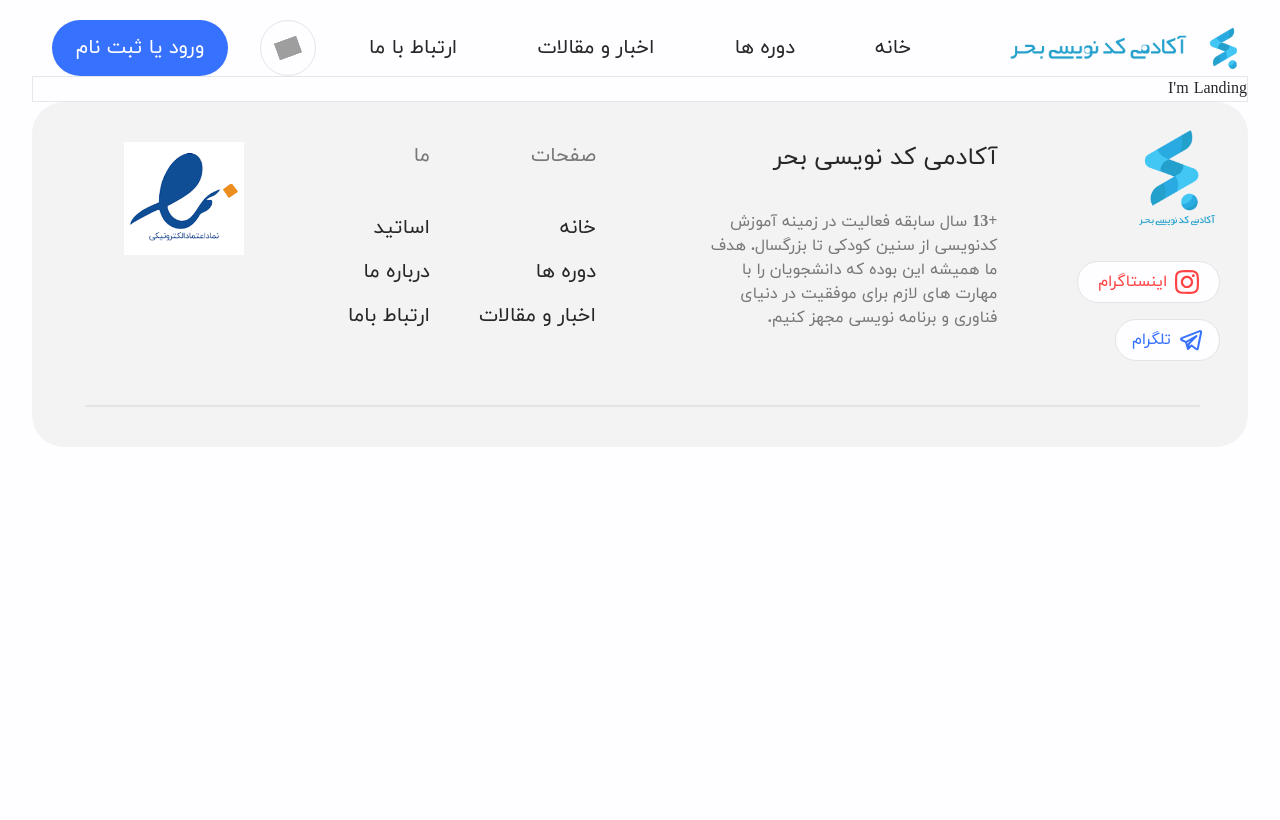
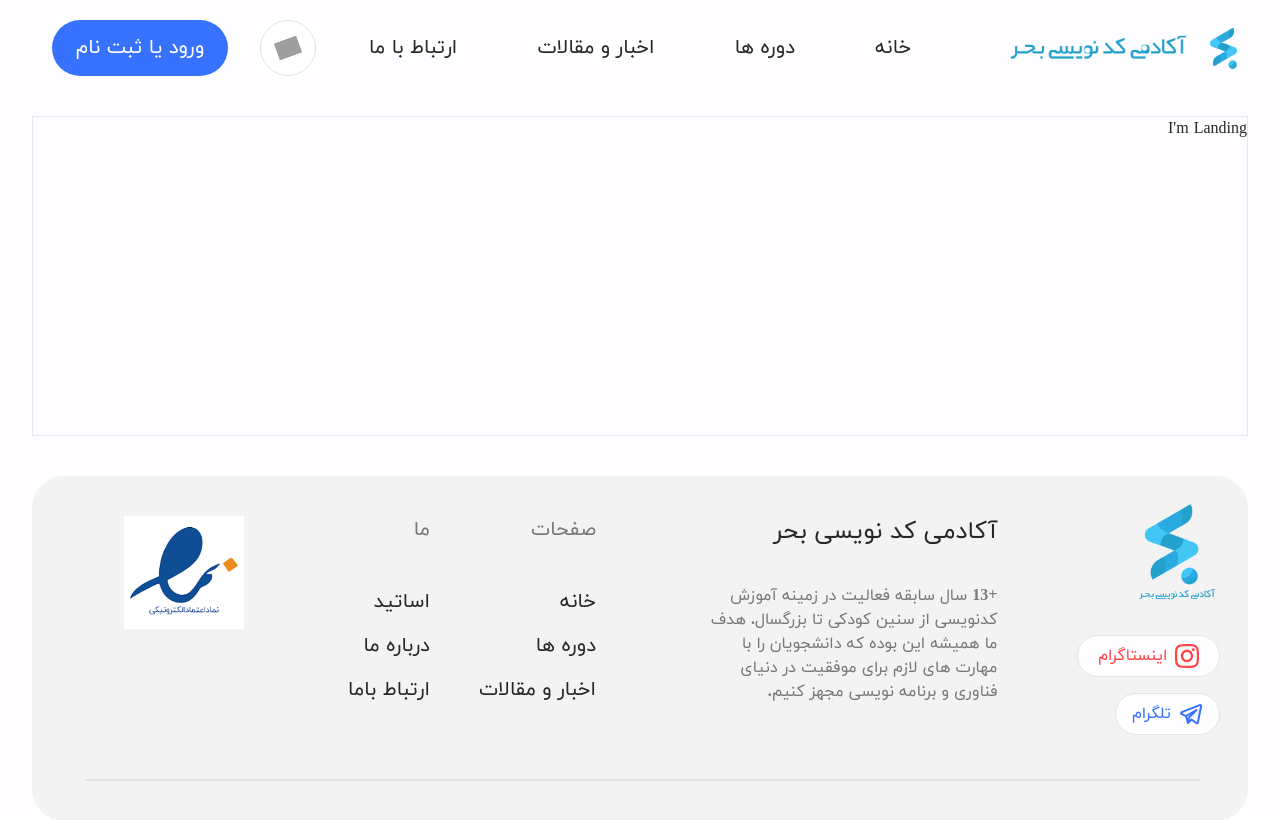
Before and after one commit to academy-react-summer1403/finalTaskAbSquad, a React (Vite) app: page / in a window 1280 px wide. Built offline with nearby package versions, Linux system fonts and the light colour scheme; grey boxes are pictures that could not be loaded.

Commit message:
made the footer border gray in dark mode

```diff
--- a/src/Screens/Landing/LandingPage.jsx
+++ b/src/Screens/Landing/LandingPage.jsx
@@ -3,7 +3,7 @@ import React from "react";
 const LandingPage = () => {
   return (
     <>
-      <p className="border">I'm Landing</p>
+      <p className="border h-2/5 my-10">I'm Landing</p>
     </>
   );
 };
--- a/src/components/Footer/Footer.jsx
+++ b/src/components/Footer/Footer.jsx
@@ -7,7 +7,7 @@ const Footer = () => {
   return (
     <>
       {/* The Footer Div */}
-      <div className="flex flex-row  rounded-main h-[345px] bg-secondaryGray pt-10 px-3 gap-20 relative after:content-[' '] after:border after:border-solid after:border-primaryGray after:absolute  after:w-11/12 after:right-12 after:bottom-10 max-lg:h-auto max-lg:flex-wrap max-lg:gap-0 max-lg:justify-between max-lg:after:border-none max-lg:pb-5 dark:bg-primaryBlack dark:text-primaryWhite">
+      <div className="flex flex-row  rounded-main h-[345px] bg-secondaryGray pt-10 px-3 gap-20 relative after:content-[' '] after:border after:border-solid after:border-primaryGray after:absolute  after:w-11/12 after:right-12 after:bottom-10 max-lg:h-auto max-lg:flex-wrap max-lg:gap-0 max-lg:justify-between max-lg:after:border-none max-lg:pb-5 dark:bg-primaryBlack dark:text-primaryWhite dark:border dark:border-primaryGray">
         {/* Social Media Routes */}
         <div className=" flex flex-col justify-start items-start text-base gap-4 pr-4 relative top-[-15px] max-lg:order-1 max-lg:w-2 max-lg:basis-5/12 max-lg:top-0 ">
           {/* Bahr Logo */}
```
